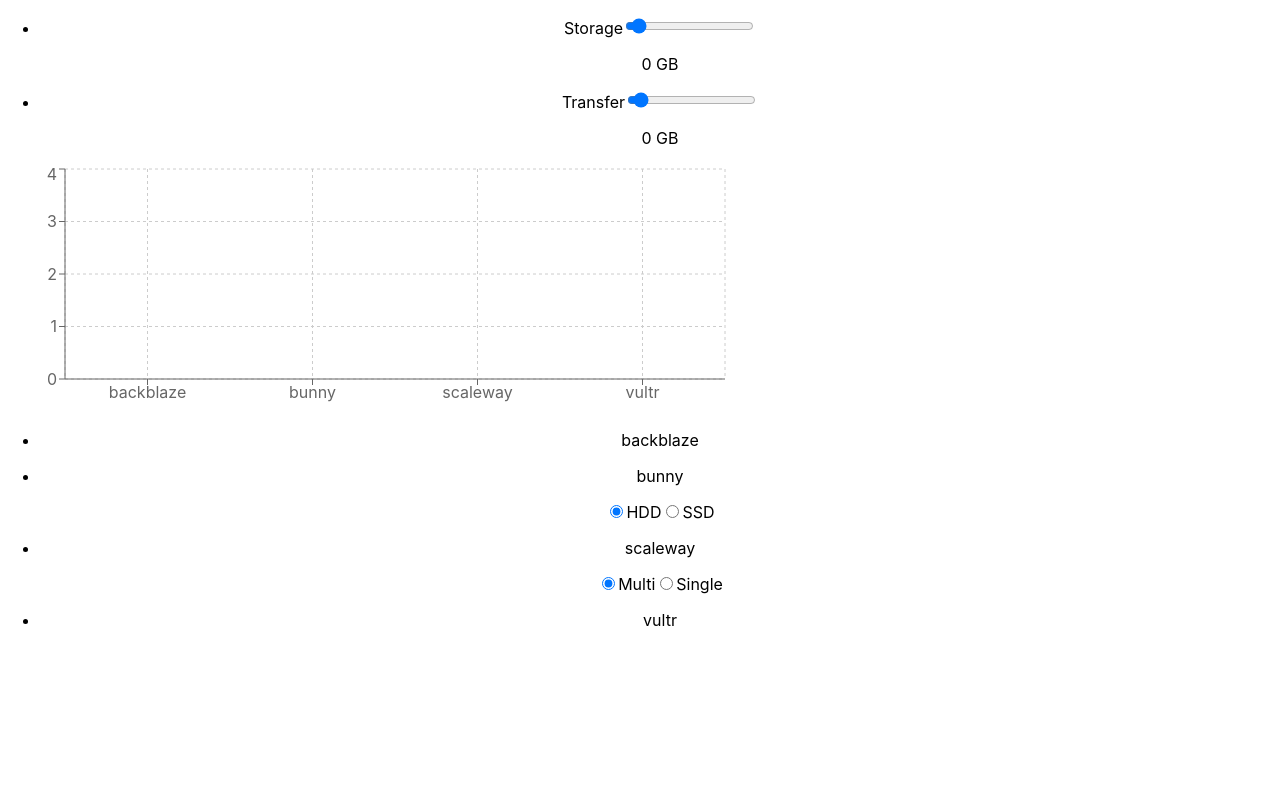
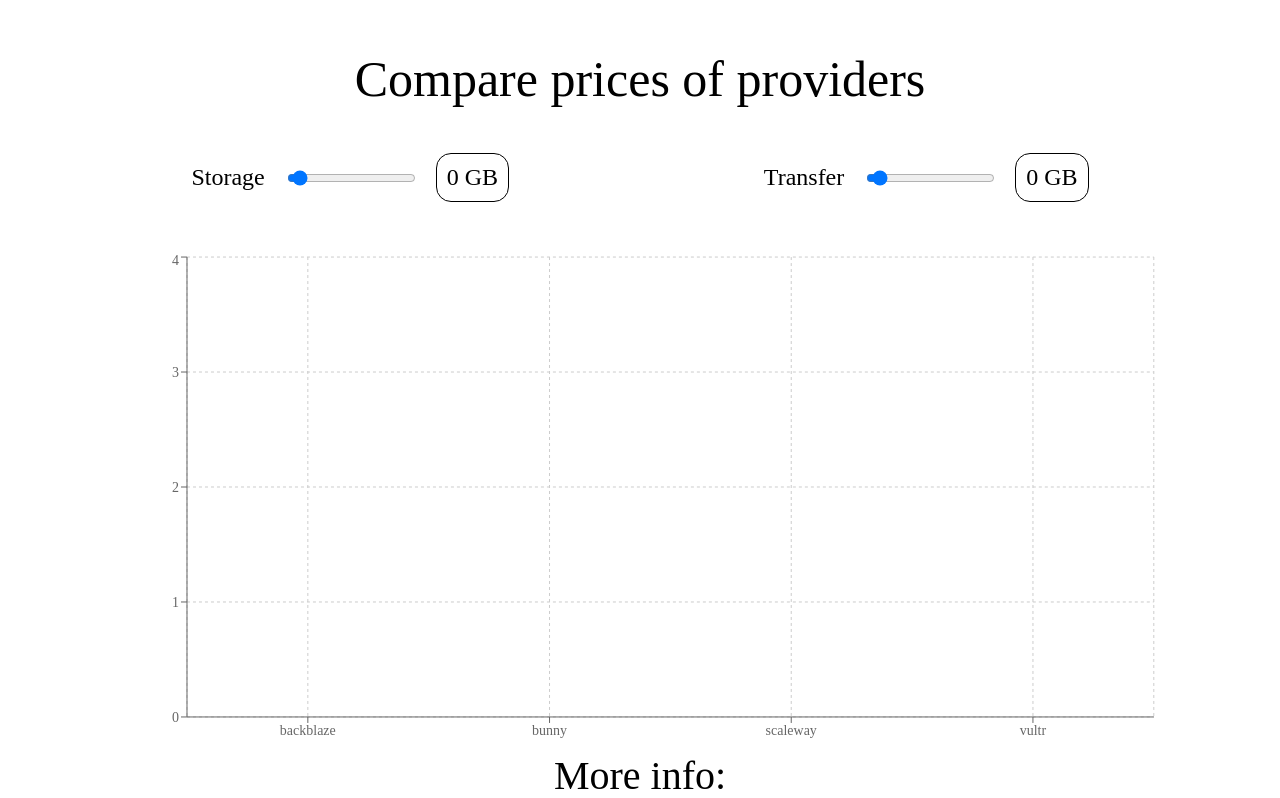
Before and after one commit to Taaamilaaa/calculator, a React (Create React App) app: page / in a window 1280 px wide. Shown: the top 798 px of the page. Built offline with nearby package versions, Linux system fonts and the light colour scheme.

Commit message:
adds some css

```diff
--- a/src/App.css
+++ b/src/App.css
@@ -1,38 +1,126 @@
-.App {
+html,
+body,
+div,
+span,
+h1,
+h2,
+h3,
+h4,
+h5,
+h6,
+p,
+a,
+abbr,
+address,
+img,
+ul,
+li,
+form,
+label,
+article,
+embed,
+figure,
+figcaption,
+footer,
+header,
+nav,
+section {
+  margin: 0;
+  padding: 0;
+  border: 0;
+  font: inherit;
+  vertical-align: baseline;
+}
+
+
+
+img {
+  display: block;
+  width: 100%;
+
+}
+
+ul {
+  list-style: none;
+}
+
+button,
+a {
+  outline: none;
+  cursor: pointer;
+  color: inherit;
+  text-decoration: none;
+  border: none;
+}
+
+*,
+html {
+  box-sizing: border-box;
+  font-size: 14px;
+scroll-behavior: smooth;
+}
+
+.container{
+  width: 90%;
+  margin: 50px auto;
+}
+h1{
+  font-size: 50px;
+  font-weight: 500;
+  text-align: center;
+  margin-bottom: 45px;
+
+}
+h2{
+  font-size: 40px;
   text-align: center;
 }
 
-.App-logo {
-  height: 40vmin;
-  pointer-events: none;
+.range-list{
+  display: flex;
+  align-items: center;
+  justify-content: space-around;
+  margin-bottom: 50px;
 }
 
-@media (prefers-reduced-motion: no-preference) {
-  .App-logo {
-    animation: App-logo-spin infinite 20s linear;
-  }
+.range-list li{
+  font-size: 24px;
+  text-align: center;
+  align-items: center;
+  display: flex;
 }
 
-.App-header {
-  background-color: #282c34;
-  min-height: 100vh;
-  display: flex;
-  flex-direction: column;
-  align-items: center;
-  justify-content: center;
-  font-size: calc(10px + 2vmin);
-  color: white;
+.range-list label,
+.range-list input{
+  margin-right: 20px;
 }
 
-.App-link {
-  color: #61dafb;
+
+.gb-wrapper{
+  width: fit-content;
+  padding: 10px;
+  border: 1px solid black;
+  border-radius: 15px;
+
+}
+.center{
+  margin-left: auto;
+  margin-right: auto;
+
+}
+.chart-container{
+  width: 90%;
+  height: 500px;
+  margin-left: auto;
+  margin-right: auto;
 }
 
-@keyframes App-logo-spin {
-  from {
-    transform: rotate(0deg);
-  }
-  to {
-    transform: rotate(360deg);
-  }
+.providers-list{
+  font-size: 30px;
+
 }
+
+.providers-list li{
+  margin-bottom: 20px;
+  border: 1px solid black;
+}
--- a/src/App.js
+++ b/src/App.js
@@ -1,13 +1,12 @@
+import './App.css';
+
 import { useEffect, useState } from 'react';
-import './App.css';
+import { useDispatch, useSelector } from 'react-redux';
+import { onRangeStorage, onRangeTransfer } from './redux/slice';
+
 import { InputsList } from './components/InputsList';
 import { Charts } from './components/Charts';
 import { ProvidersList } from './components/ProvidersList';
-
-import { useDispatch, useSelector } from 'react-redux';
-import { onRangeStorage, onRangeTransfer } from './redux/slice';
-
-
 
 function App() {
     const rangeList = ['Storage', 'Transfer'];
@@ -20,6 +19,7 @@
             transferPrice: 0.01,
             logo: './img/backblaze.webp',
             price: 0,
+            color: 'rgba(255, 25, 71)',
         },
         {
             name: 'bunny',
@@ -30,6 +30,7 @@
             transferPrice: 0.01,
             logo: './img/bunny.svg',
             price: 0,
+            color: 'rgba(255, 165, 0)',
         },
         {
             name: 'scaleway',
@@ -40,6 +41,7 @@
             transferPrice: 0.02, //75GB 0
             logo: './img/scaleway.svg',
             price: 0,
+            color: 'rgba(238, 130, 238)',
         },
         {
             name: 'vultr',
@@ -49,13 +51,14 @@
             transferPrice: 0.01,
             logo: './img/vultr.svg',
             price: 0,
+            color: 'rgba(0, 136, 255)',
         },
     ];
     const [bunnyHDD, setBunnyHDD] = useState(true);
-  const [scalewayMulti, setScalewayMulti] = useState(true);
+    const [scalewayMulti, setScalewayMulti] = useState(true);
 
     const sVal = useSelector(state => state.range.sVal);
-  const tVal = useSelector(state => state.range.tVal);
+    const tVal = useSelector(state => state.range.tVal);
 
     const dispatch = useDispatch();
 
@@ -78,11 +81,13 @@
     const pricesCalc = () => {
         let prices = [];
         let elPrice = 0;
+        let color = '';
         data.forEach(el => {
             if (el.name === 'backblaze') {
                 const price = sVal * el.storagePrice + tVal * el.transferPrice;
 
                 elPrice = price < 7 && price !== 0 ? 7 : price;
+                color = el.color;
             } else if (el.name === 'bunny') {
                 const priceHDD = sVal * el.storagePriceHDD + tVal * el.transferPrice; //HDD
                 const priceSSD = sVal * el.storagePriceSSD + tVal * el.transferPrice; //SSD
@@ -91,6 +96,7 @@
                 const maxPaymentSSD = priceSSD > el.maxPayment ? el.maxPayment : priceSSD;
 
                 elPrice = bunnyHDD ? maxPaymentHDD : maxPaymentSSD;
+                color = el.color;
             } else if (el.name === 'scaleway') {
                 const sPrice = sVal < 75 ? 0 : sVal - 75;
                 const tPrice = tVal < 75 ? 0 : tVal - 75;
@@ -99,11 +105,13 @@
                 const priceSingle = sPrice * el.storagePriceSingle + tPrice * el.transferPrice; //Single
 
                 elPrice = scalewayMulti ? priceMulti : priceSingle;
+                color = el.color;
             } else if (el.name === 'vultr') {
                 const price = sVal * el.storagePrice + tVal * el.transferPrice;
                 elPrice = price < 5 && price !== 0 ? 5 : price;
+                color = el.color;
             }
-            const newEl = { name: el.name, price: elPrice };
+            const newEl = { name: el.name, price: elPrice, color: color };
             prices.push(newEl);
         });
 
@@ -117,10 +125,13 @@
     const rendData = pricesCalc();
 
     return (
-        <div className="App">
+        <div className="container">
+            <h1>Compare prices of providers</h1>
             <InputsList list={rangeList} onRangeChange={onRangeChange} />
-            <Charts data={rendData} />
-            <ProvidersList data={data} modeSwitch={modeSwitch} />
+            <div className="chart-container">
+                <Charts data={rendData} className="centered" />
+            </div>
+            <ProvidersList data={rendData} modeSwitch={modeSwitch} />
         </div>
     );
 }
--- a/src/components/Charts.js
+++ b/src/components/Charts.js
@@ -7,18 +7,21 @@
 
 // console.log(data);
     return (
+        <ResponsiveContainer width="100%" height="100%">
             <BarChart width={730} height={250} data={data} barSize="38">
             <CartesianGrid strokeDasharray="3 3" />
             <XAxis dataKey="name" minTickGap={0}/>
             <YAxis/>
             {/* <Tooltip /> */}
             {/* <Legend /> */}
-            <Bar dataKey="price" fill="#8884d8">
+            <Bar dataKey="price" fill="#B2B2B4">
                 {data.map((el, index) => {
-                    return <Cell key={el.name} dataKey={el.name} />;
+                    return <Cell key={el.name} dataKey={el.name} fill="#B2B2B9"  />;
                 })}
             </Bar>
             </BarChart>
+        </ResponsiveContainer>
+
 
 
 
--- a/src/components/InputsList.js
+++ b/src/components/InputsList.js
@@ -1,21 +1,31 @@
-import { useSelector } from "react-redux";
+import { useSelector } from 'react-redux';
+import '../App.css';
 
-export const InputsList = ({ list, onRangeChange}) => {
+export const InputsList = ({ list, onRangeChange }) => {
     const sVal = useSelector(state => state.range.sVal);
     const tVal = useSelector(state => state.range.tVal);
 
     return (
-        <ul>
+        <ul className="range-list">
             {list.map((el, index) => {
-
                 return (
                     <li key={index}>
                         <label htmlFor={el}>{el}</label>
-                        <input onChange={onRangeChange} id={index} name={el} type="range" min="0" max="1000" step="1"></input>
-                        <p>
-                            {el === "Storage" && <span>{sVal} GB</span>}
-                            {el === "Transfer" && <span>{tVal} GB</span>}
-                        </p>
+                        <input
+                            onChange={onRangeChange}
+                            id={index}
+                            name={el}
+                            type="range"
+                            min="0"
+                            max="1000"
+                            step="1"
+                        ></input>
+                        <div className='gb-wrapper'>
+                            <p>
+                                {el === 'Storage' && <span>{sVal} GB</span>}
+                                {el === 'Transfer' && <span>{tVal} GB</span>}
+                            </p>
+                        </div>
                     </li>
                 );
             })}
--- a/src/components/ProvidersList.js
+++ b/src/components/ProvidersList.js
@@ -1,10 +1,22 @@
+import '../App.css'
+
 export const ProvidersList = ({ data, modeSwitch }) => {
+
     return (
-        <ul>
-            {data.map((el, index) => {
+        <>
+           <h2>More info:</h2>
+
+        <ul className='providers-list'>
+                {data.map((el, index) => {
+                    const { price } = el;
+                    const fixedPrice = price.toFixed(2);
+                    const pricePerYear = price * 12;
+                    const fixedPricePerYear = pricePerYear.toFixed(2)
+
+
                 return (
                     <li key={index}>
-                        <p>{el.name}</p>
+                        <p>{el.name}: {fixedPrice}$ per month/ {fixedPricePerYear} per year</p>
                         {el.name === 'bunny' && (
                             <form onChange={modeSwitch}>
                                 <input id="HDD" type="radio" name="bunny" value="HDD" defaultChecked></input>
@@ -26,5 +38,7 @@
                 );
             })}
         </ul>
+        </>
+
     );
 };
```
Also changed, not shown: src/data.js (deleted, +0 -46 lines), 1 other file (tests, documents, lock files or other folders).
